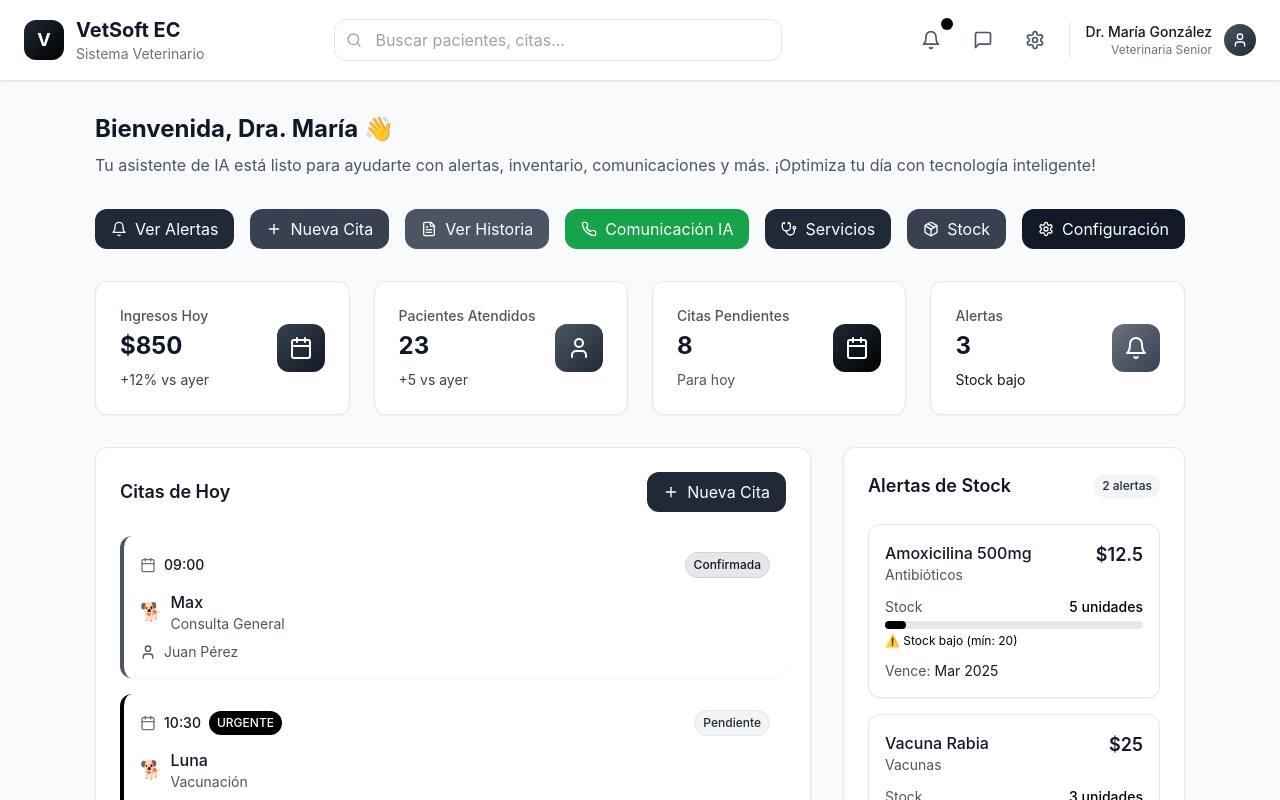
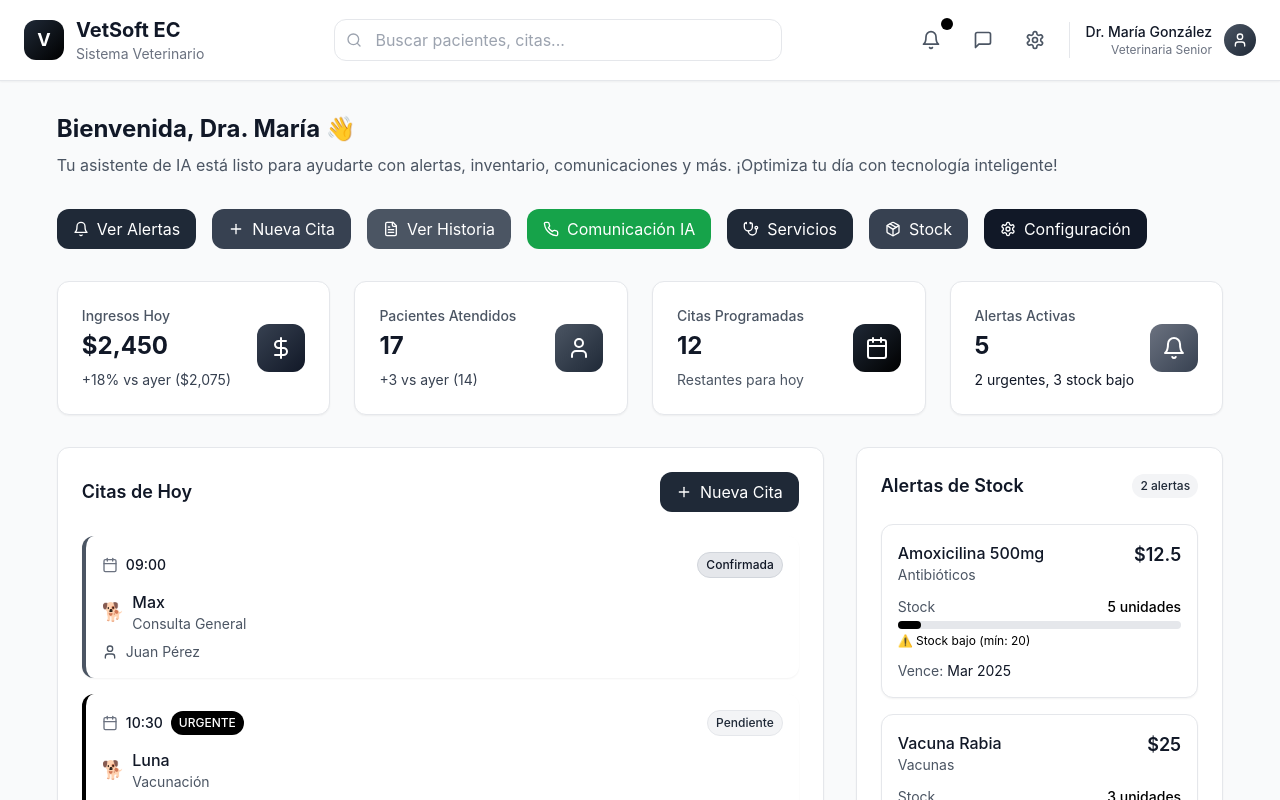
Before and after one commit to potterzoom/canine-care-pro, a React (Vite) app: page / in a window 1280 px wide. Shown: the top 800 px of the page. Built offline with nearby package versions, Linux system fonts and the light colour scheme.

Commit message:
Refactor: Implement real-time stats
Implement real-time data for the daily information cards.

```diff
--- a/src/pages/Index.tsx
+++ b/src/pages/Index.tsx
@@ -1,3 +1,4 @@
+
 import React, { useState } from 'react';
 import Header from '../components/Header';
 import Footer from '../components/Footer';
@@ -18,7 +19,7 @@ import ClientSearchModal from '../components/ClientSearchModal';
 import StockModal from '../components/StockModal';
 import UserManagementModal from '../components/UserManagementModal';
 import ServicesModal from '../components/ServicesModal';
-import { Calendar, User, Bell, Plus, Settings, FileText, Phone, Syringe, Receipt, Video, Package, Stethoscope } from 'lucide-react';
+import { Calendar, User, Bell, Plus, Settings, FileText, Phone, Syringe, Receipt, Video, Package, Stethoscope, DollarSign, Clock } from 'lucide-react';
 
 const Index = () => {
   // Estados para controlar los modales
@@ -43,32 +44,32 @@ const Index = () => {
   const todayStats = [
     {
       title: "Ingresos Hoy",
-      value: "$850",
-      change: "+12% vs ayer",
-      icon: Calendar,
+      value: "$2,450",
+      change: "+18% vs ayer ($2,075)",
+      icon: DollarSign,
       trend: "up" as const,
       color: "green" as const
     },
     {
       title: "Pacientes Atendidos",
-      value: "23",
-      change: "+5 vs ayer",
+      value: "17",
+      change: "+3 vs ayer (14)",
       icon: User,
       trend: "up" as const,
       color: "blue" as const
     },
     {
-      title: "Citas Pendientes",
-      value: "8",
-      change: "Para hoy",
+      title: "Citas Programadas",
+      value: "12",
+      change: "Restantes para hoy",
       icon: Calendar,
       trend: "neutral" as const,
       color: "purple" as const
     },
     {
-      title: "Alertas",
-      value: "3",
-      change: "Stock bajo",
+      title: "Alertas Activas",
+      value: "5",
+      change: "2 urgentes, 3 stock bajo",
       icon: Bell,
       trend: "down" as const,
       color: "orange" as const
@@ -241,7 +242,7 @@ const Index = () => {
         {/* Estadísticas del día */}
         <div className="grid grid-cols-1 md:grid-cols-2 lg:grid-cols-4 gap-6 mb-8">
           {todayStats.map((stat, index) => (
-            <div key={index} onClick={() => stat.title === "Alertas" && setAlertsOpen(true)} className={stat.title === "Alertas" ? "cursor-pointer" : ""}>
+            <div key={index} onClick={() => stat.title === "Alertas Activas" && setAlertsOpen(true)} className={stat.title === "Alertas Activas" ? "cursor-pointer" : ""}>
               <StatsCard {...stat} />
             </div>
           ))}
```
